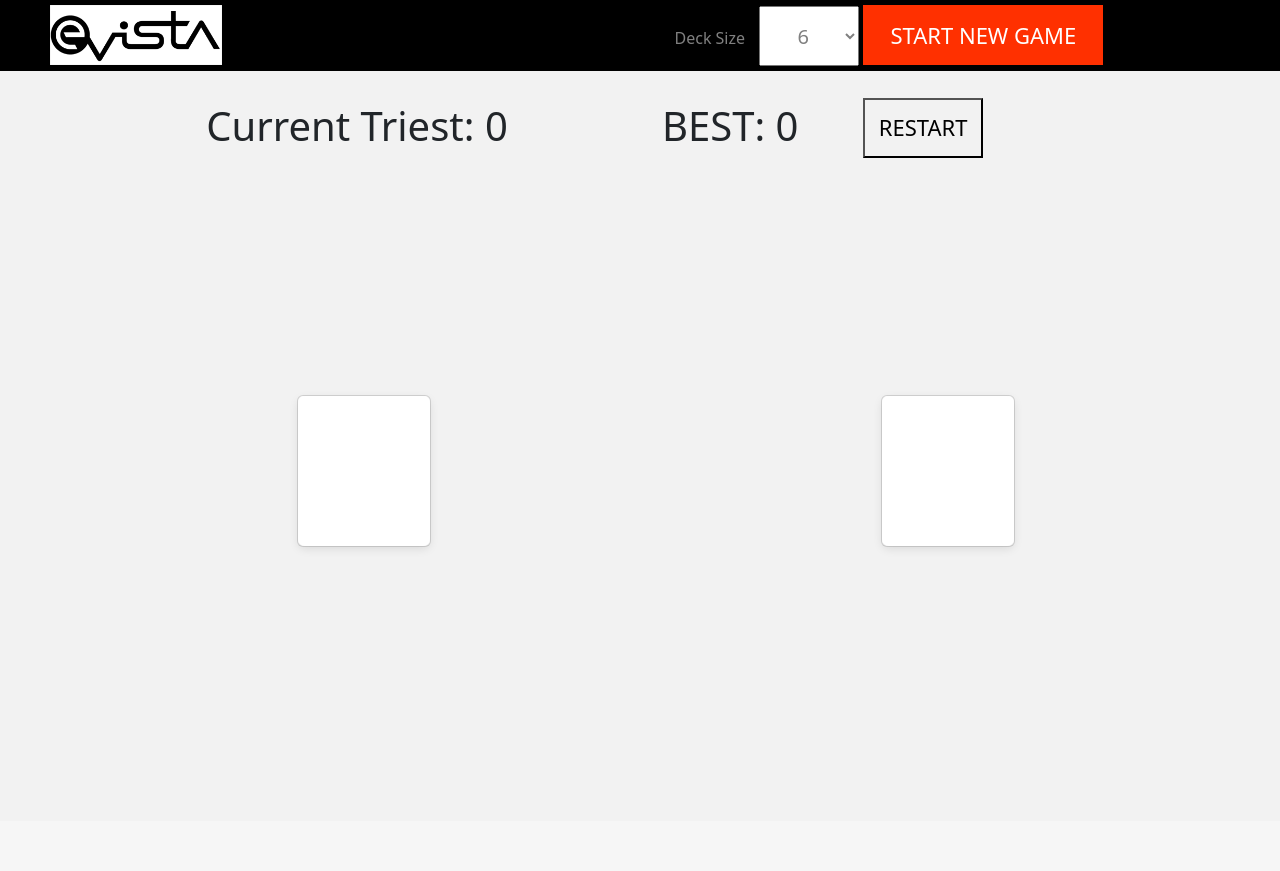
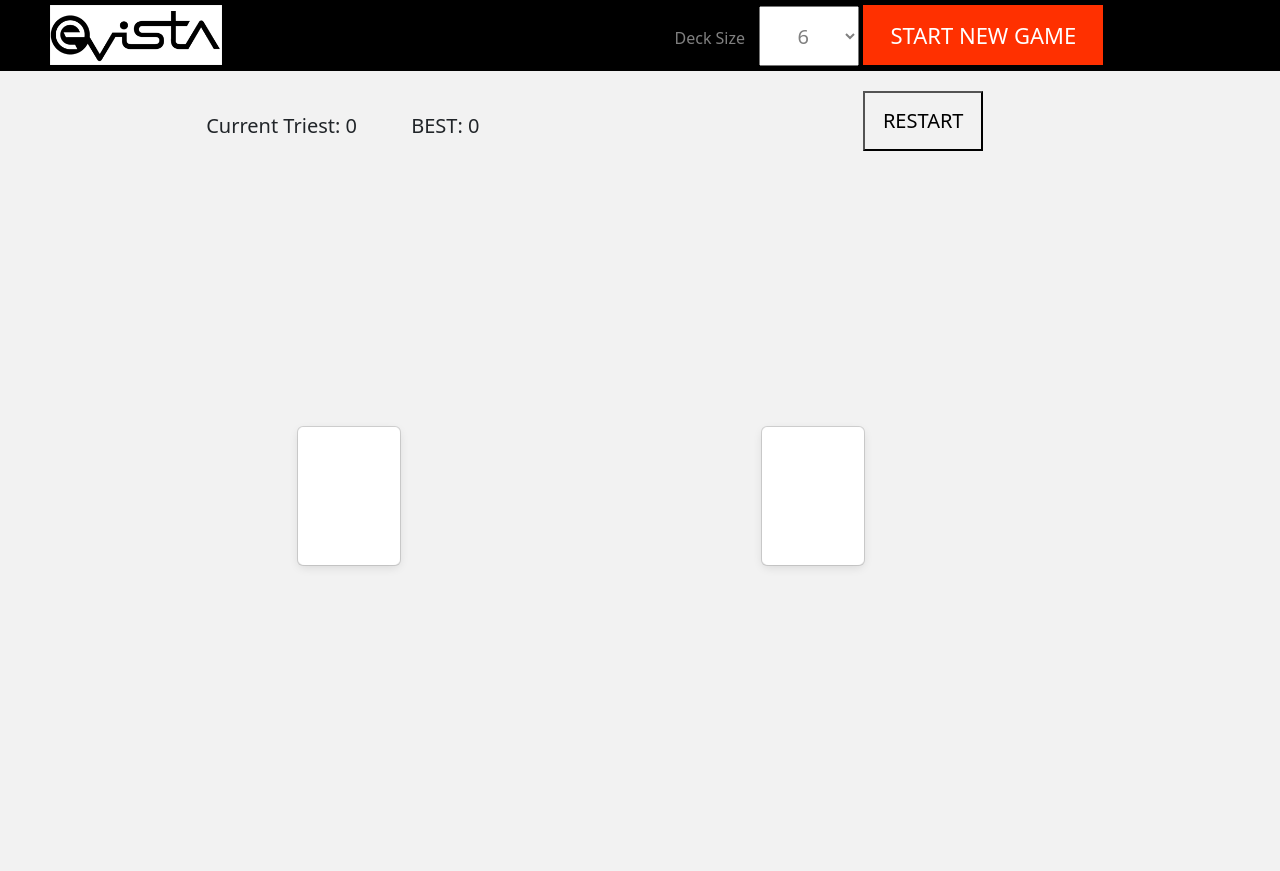
Before and after one commit to robmen26/Memory-Card-Game, a PHP site: the page made by game+.php in a window 1280 px wide. Before the commit the page ends 551 px from the top, so only its background shows below. Run offline with PHP 8.4, Linux system fonts and the light colour scheme; the visitor is signed in with stand-in values (Sample User, id 1).

Commit message:
response done and more comments

```diff
--- a/css/game.css
+++ b/css/game.css
@@ -1,18 +1,11 @@
 
+/* a game+.php  title*/
 .body{
   height:100vh;
     width:100vw;
+    overflow-x: hidden;
 }
-.b{
-  height: calc(100% - 200px);
-  display: flex;
-  align-items: center;
-  justify-content: center;
-}
-.a{
-  height: 100px;
 
-}
 .restart{
   width: 120px;
   height: 60px;
@@ -41,12 +34,12 @@
   padding: 10px;
   font-size: 22px;
 }
+/* a game+.php  "a" div rész beálltásai*/
 
-.a label{
-  position: relative;
-  left:30%;
-  top:20px;
-  font-size: 20px;
+
+.a{
+  height: 100px;
+
 }
 .a span{
   position: relative;
@@ -60,6 +53,13 @@
   font-size: 40px;
 }
 
+.b{
+
+  display: flex;
+  align-items: center;
+  justify-content: center;
+}
+/* a game+.php  "b" az a maga a játék beállításai*/
 .wrapper{
   height: 700px;
   width: 800px;
@@ -143,3 +143,83 @@
 .card.flip .back-view {
   transform: rotateY(0);
 }
+
+/* a game+.php  dmedia screen beállítások(responzivitás elősegítése)*/
+
+@media screen and (max-width: 1300px) {
+  .cards{
+    height: 600px;
+    width: 600px;
+  }
+
+  .a label{
+    position: relative;
+    left: 50px;
+    font-size: 20px;
+    }
+    .a span{
+      font-size: 20px;
+    }
+    .a button{
+      font-size: 20px;
+    }
+}
+@media screen and (max-width: 800px) {
+  .cards{
+    height: 500px;
+    width: 500px;
+  }
+  .card .front-view img{
+    width: 40px;
+  }
+  .card .back-view img{
+    max-width: 40px;
+
+  }
+  .a label{
+    position: relative;
+    left: -100px;
+    top:60px;
+    font-size: 20px;
+    }
+    .a span{
+      font-size: 20px;
+    }
+    .a button{
+      font-size: 20px;
+    }
+}
+
+@media screen and (max-width: 530px) {
+  .cards{
+    height: 400px;
+    width: 400px;
+  }
+
+  .card .front-view img{
+    width: 15px;
+  }
+  .card .back-view img{
+    max-width: 35px;
+  }
+  .a label{
+    position: relative;
+    left: -100px;
+    top:60px;
+    font-size: 20px;
+    }
+    .a span{
+      font-size: 20px;
+    }
+    .a button{
+      font-size: 20px;
+    }
+
+}
+
+@media screen and (min-height: 850px) {
+  .body{
+    overflow-y: hidden;
+  }
+
+}
--- a/css/style.css
+++ b/css/style.css
@@ -1,4 +1,5 @@
-
+/* az alapvető  beállítások az index.php és game.php */
+/* a number és title beálltásoka game+ ra is vonatkoznak */
 *{
   margin: 0px;
   padding: 0px;
--- a/game+.php
+++ b/game+.php
@@ -11,7 +11,7 @@
     <script src="https://cdn.jsdelivr.net/npm/bootstrap@5.2.3/dist/js/bootstrap.bundle.min.js"></script>
 </head>
 <body class="body">
-<div id="title" class="row fluid-container">
+<div id="title" class="row fluid-container">   <!-- a title a legfelső sáv -->
     <div class="col">
     <img src='img/evista.png' alt='card-img'>
 </div>
@@ -31,25 +31,25 @@
    </div>
 
 
-<div class="a  container">
+<div class="a  container">   <!-- az "a" div a container ahol a kiirasok vannak(best,tries) -->
 
 <button class="restart "onclick="restart()">RESTART</button>
 <span id="tries"></span>
 <label id="best">BEST: 0 </label>
 
 </div>
-<div class="b container">
+<div class="b container">  <!-- az "b" divben maga a játék van -->
 
-<div class="wrapper ">
+<div class="wrapper ">  <!-- a kártyákat tartalmazó div -->
     <ul class="cards">
             <?php
         if(isset($_POST["start"])){
             $_SESSION["size"]=$_POST["size"]/2;
-             header("Location: game+.php");
+             header("Location: game+.php");  //ujra tölti az oldalt a select által kiválasztott értékkel
                     }
 
             $range=$_SESSION["size"];
-            for($j=0;$j<2;$j++){
+            for($j=0;$j<2;$j++){                // kártyák létrehozása
             for($i=1;$i<=$range;$i++){
              echo   "<li class='card'>
              <div class='view front-view'>
```
